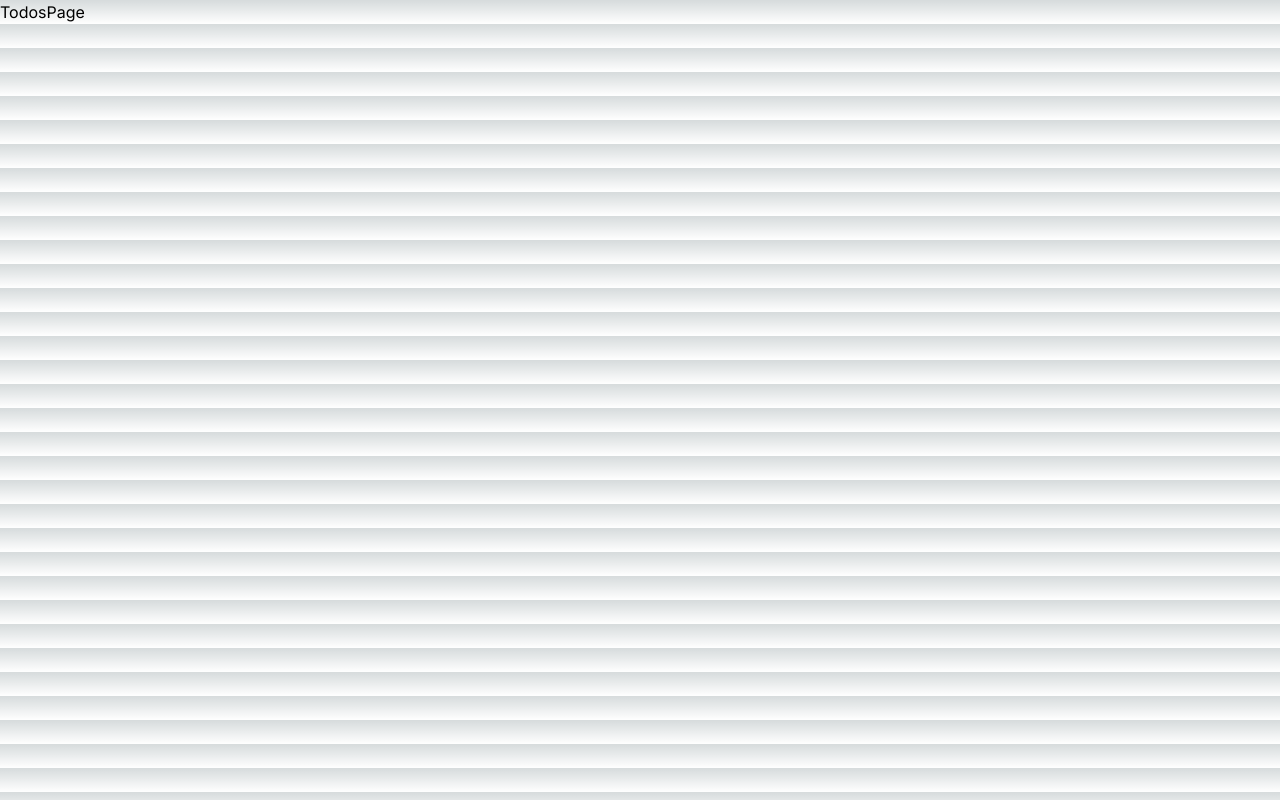
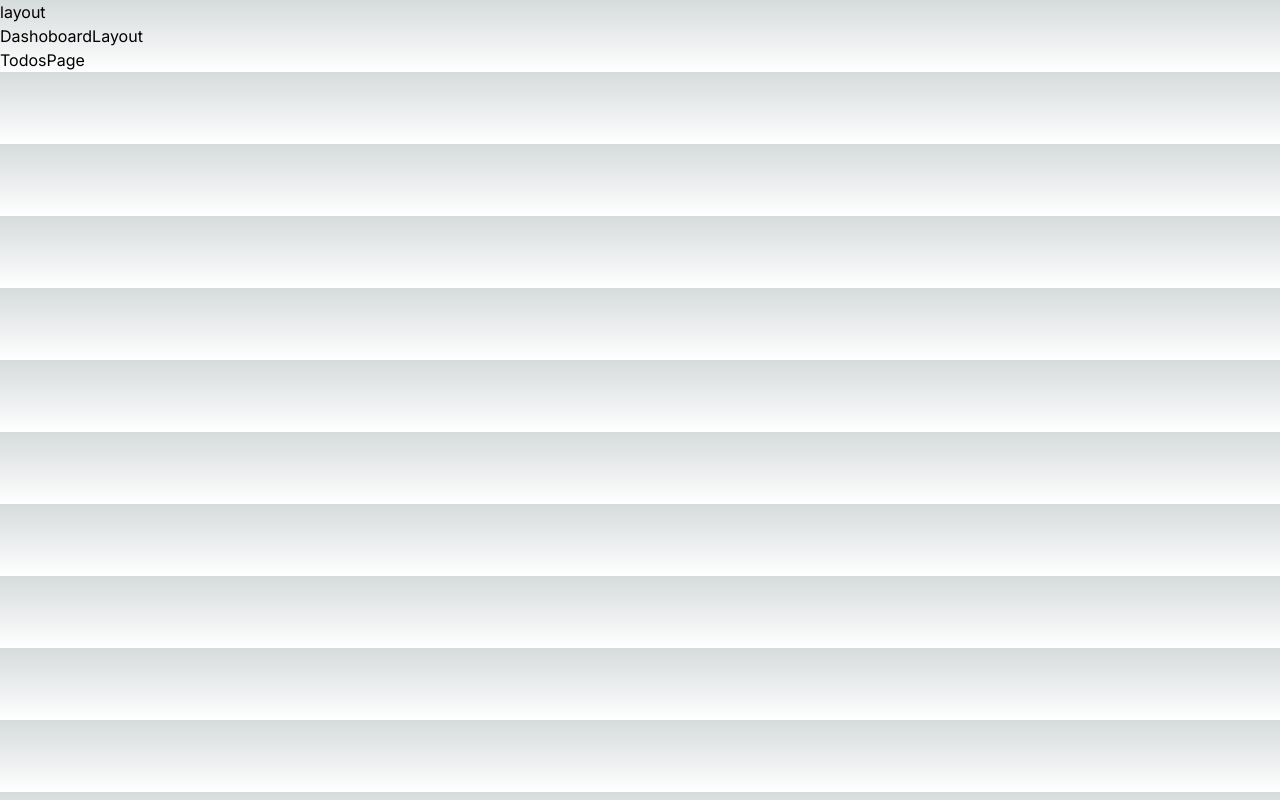
Before and after one commit to hmalindu1/next-basics, a Next.js app: page /todos in a window 1280 px wide. Built offline with nearby package versions, Linux system fonts and the light colour scheme.

Commit message:
layout properties

```diff
--- /dev/null
+++ b/app/(dashboard)/layout.tsx
@@ -0,0 +1,12 @@
+import React from 'react'
+
+const DashoboardLayout = ({ children }: { children: React.ReactNode }) => {
+    return (
+        <div>
+            <h1>DashoboardLayout</h1>
+            <div>{children}</div>
+        </div>
+    )
+}
+
+export default DashoboardLayout
--- a/app/layout.tsx
+++ b/app/layout.tsx
@@ -15,7 +15,10 @@
 }) {
   return (
     <html lang="en">
-      <body className={inter.className}>{children}</body>
+      <body className={inter.className}>
+        <h1>layout</h1>
+        <div>{children}
+        </div></body>
     </html>
   )
 }
```
